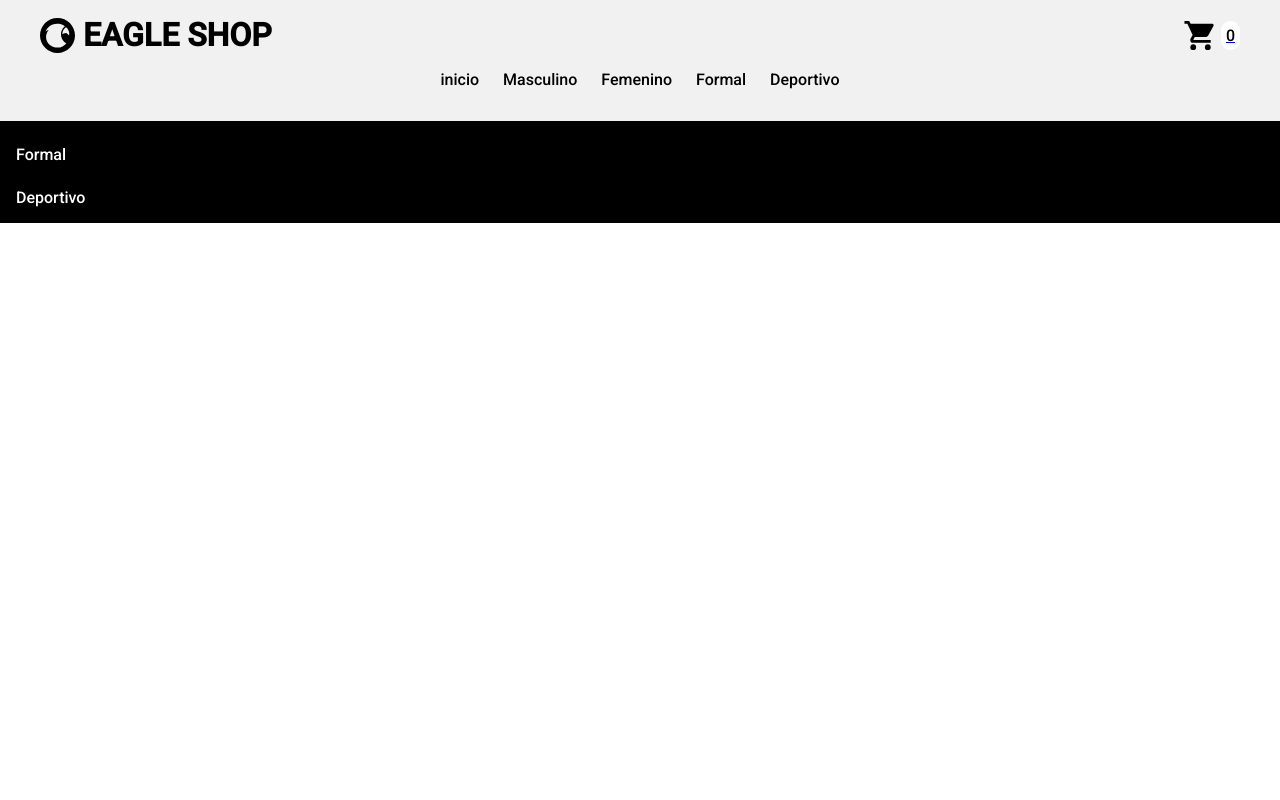
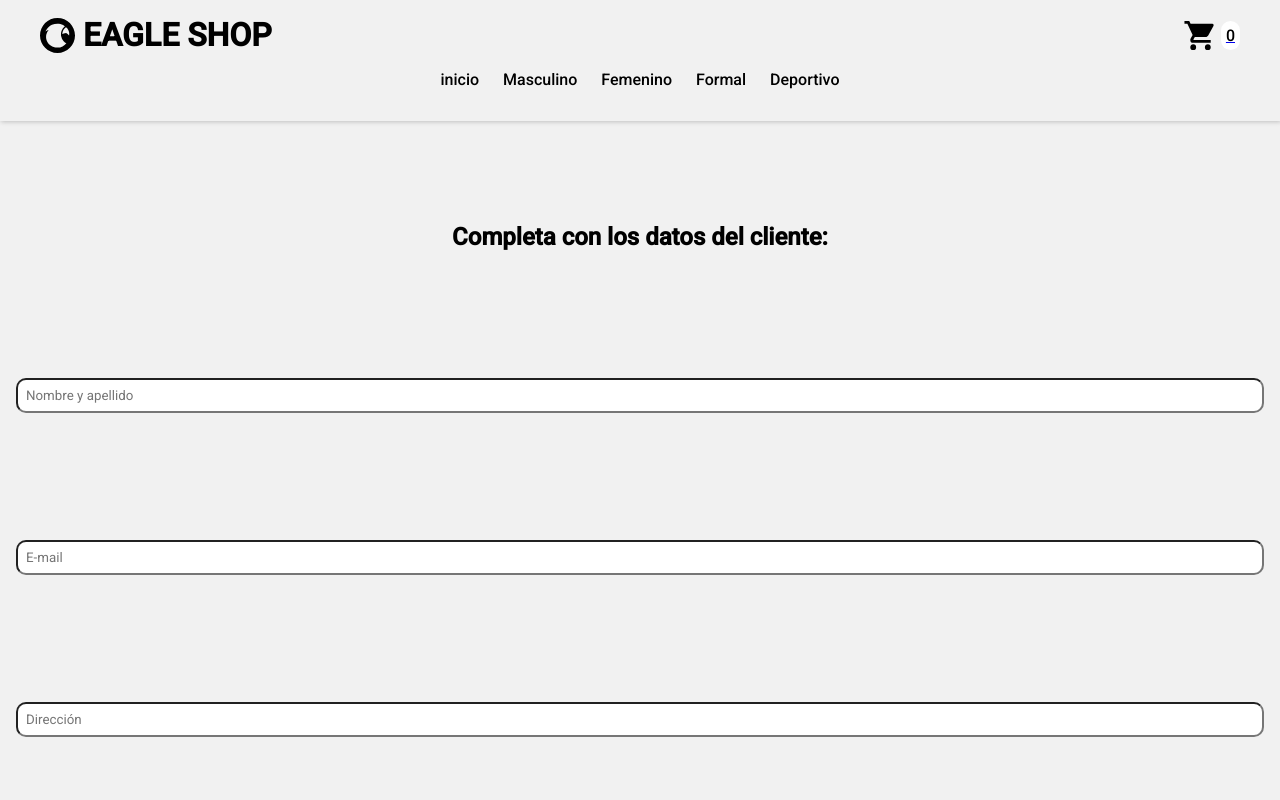
Before and after one commit to josecoronel20/EntregaFinal-Coronel-Reactjs, a React (Create React App) app: page /brief in a window 1280 px wide. Shown: the top 800 px of the page. Built offline with nearby package versions, Linux system fonts and the light colour scheme; no server answers; the database is empty.

Commit message:
corrigiendo error de filtrado y agregando recogida de datos del cliente

```diff
--- a/src/App.js
+++ b/src/App.js
@@ -6,6 +6,8 @@ import Detail from "./routes/Detail";
 import Footer from "./components/footerComponents/Footer";
 import Checkout from "./routes/Checkout"
 import ItemListContainer from "./components/itemListComponents/ItemListContainer";
+import Brief from "./components/checkoutComponents/Brief";
+
 
 function App() {
   return (
@@ -16,6 +18,7 @@ function App() {
           <Route exact path="/category/:id" element={<ItemListContainer />} />
           <Route exact path="/item/:id" element={<Detail />} />
           <Route exact path="/checkout" element={<Checkout />} />
+          <Route exact path="/brief" element={<Brief />} />
         </Routes>
         <Footer />
     </BrowserRouter>
--- /dev/null
+++ b/src/components/checkoutComponents/Brief.js
@@ -0,0 +1,60 @@
+import React, { useContext, useState } from "react";
+import "../../styles/brief.css";
+import BuyBtn from "./BuyBtn";
+import { CartWidgetContext } from "../../context/CartWidgetContext";
+import { collection, addDoc, getFirestore } from "firebase/firestore";
+
+const Brief = () => {
+
+  const [formData, setFormData] = useState({
+    name: "",
+    email: "",
+    address: "",
+  });
+
+  const handleChange = (e) => {
+    const { name, value } = e.target;
+    setFormData({
+      ...formData,
+      [name]: value,
+    });
+  };
+
+
+
+  return (
+    <div className="brief">
+      <h2>Completa con los datos del cliente:</h2>
+      <input
+        value={formData.name}
+        name="name"
+        type="text"
+        placeholder="Nombre y apellido"
+        onChange={handleChange}
+      />
+      <input
+        value={formData.email}
+        name="email"
+        type="email"
+        placeholder="E-mail"
+        onChange={handleChange}
+      />
+      <input
+        value={formData.address}
+        name="address"
+        type="text"
+        placeholder="Dirección"
+        onChange={handleChange}
+      />
+
+      <BuyBtn
+      data={formData}
+        formName={formData.name}
+        formEmail={formData.email}
+        formAddress={formData.address}
+      />
+    </div>
+  );
+};
+
+export default Brief;
--- a/src/components/checkoutComponents/BuyBtn.js
+++ b/src/components/checkoutComponents/BuyBtn.js
@@ -1,24 +1,59 @@
 import React, { useContext } from "react";
+import { Link } from "react-router-dom";
+import "../../styles/buyBtn.css";
 import { CartWidgetContext } from "../../context/CartWidgetContext";
-import { Link } from "react-router-dom";
-import swal from 'sweetalert';
-import "../../styles/buyBtn.css"
+import swal from "sweetalert";
+import { collection, addDoc, getFirestore } from "firebase/firestore";
 
-const BuyBtn = () => {
+const BuyBtn = ({ formName, formEmail, formAddress, data }) => {
   const [cart, setCart] = useContext(CartWidgetContext);
+  const formData = data;
+  const db = getFirestore();
 
-  const buy = () => {
+  const buy = async () => {
+    try {
+      if (!formData.name || !formData.email || !formData.address) {
+        alert("Por favor, complete todos los campos del formulario.");
+        return;
+      }
+
+      const cartDescription = cart.map((item) => ({
+        name: item.title,
+        quantity: item.quantity,
+        price: item.price,
+      }));
+
+      const orderData = {
+        ...formData,
+        cart: cartDescription,
+      };
+
+      const docRef = await addDoc(collection(db, "orders"), orderData);
+
+      console.log(
+        "Datos del cliente y productos enviados a Firebase. ID del documento:",
+        docRef.id
+      );
+    } catch (error) {
+      console.error(
+        "Error al enviar los datos del cliente y productos a Firebase:",
+        error
+      );
+    }
+
     setCart([]);
     swal("Tu compra se realizó con éxito");
   };
 
-  return (
-    <Link to={"/"} className="linkBuyBtn">
-    <button className="buyBtn" onClick={buy}>
-      Comprar
-    </button>
-    </Link>
-  );
+  if (formName && formEmail && formAddress) {
+    return (
+      <Link to={"/"}>
+        <button className="buyBtn" onClick={buy}>
+          Finalizar compra
+        </button>
+      </Link>
+    );
+  }
 };
 
 export default BuyBtn;
--- a/src/components/itemListComponents/ItemListContainer.js
+++ b/src/components/itemListComponents/ItemListContainer.js
@@ -12,14 +12,14 @@ const ItemListContainer = () => {
   const [products] = useContext(ProductsFirebaseContext);
 
   useEffect(() => {
+    let filteredProducts = [...products];
     if (categoryName) {
-      const filteredProducts = products.filter(
+      filteredProducts = filteredProducts.filter(
         (product) => product.category === categoryName
       );
-      setProductsInList(filteredProducts);
-    } else {
-      setProductsInList(productsInList);
     }
+
+    setProductsInList(filteredProducts);
   }, [categoryName]);
 
   const location = useLocation();
@@ -27,8 +27,8 @@ const ItemListContainer = () => {
 
   return (
     <div className="itemListContainer">
-      {products.length !== 0 ? (
-        products.map((product) => (
+      {productsInList.length !== 0 ? (
+        productsInList.map((product) => (
           <ItemList
             styleCard="card"
             src={product.url}
--- a/src/context/ProductsFirebaseContext.js
+++ b/src/context/ProductsFirebaseContext.js
@@ -4,6 +4,8 @@ import { getFirestore, collection, getDocs } from "firebase/firestore";
 export const ProductsFirebaseContext = createContext(null);
 
 export const ProductsFirebaseProvider = ({ children }) => {
+
+
   const [products, setProducts] = useState([]);
 
   useEffect(() => {
--- a/src/index.js
+++ b/src/index.js
@@ -4,7 +4,7 @@ import App from "./App";
 import { CartWidgetProvider } from "./context/CartWidgetContext";
 import { ProductsFirebaseProvider } from "./context/ProductsFirebaseContext";
 // Import the functions you need from the SDKs you need
-import { initializeApp } from "firebase/app";
+import { initializeApp, getFirestore } from "firebase/app";
 import { getAnalytics } from "firebase/analytics";
 // TODO: Add SDKs for Firebase products that you want to use
 // https://firebase.google.com/docs/web/setup#available-libraries
--- a/src/routes/Checkout.js
+++ b/src/routes/Checkout.js
@@ -3,6 +3,7 @@ import { CartWidgetContext } from "../context/CartWidgetContext";
 import { useContext } from "react";
 import "../styles/checkout.css";
 import BuyBtn from "../components/checkoutComponents/BuyBtn";
+import { Link } from "react-router-dom";
 
 const Checkout = () => {
   const [cart, setCart] = useContext(CartWidgetContext);
@@ -36,7 +37,9 @@ const Checkout = () => {
               <img src={product.url} alt="imagen de producto" />
               <h3>{product.title}</h3>
               <p className="quantity">cantidad: {product.quantity}</p>
-              <p className="price">${Math.floor(product.price * product.quantity)}</p>
+              <p className="price">
+                ${Math.floor(product.price * product.quantity)}
+              </p>
               <p className="x" onClick={handleDelete} id={product.id}>
                 x
               </p>
@@ -46,7 +49,9 @@ const Checkout = () => {
           <p>el carrito está vacío</p>
         )}
         <p>TOTAL: ${total}</p>
-        <BuyBtn />
+        <Link to={"/brief"}>
+          <button className="buyBtn">Continuar con la compra</button>
+        </Link>
       </div>
     </div>
   );
--- /dev/null
+++ b/src/styles/brief.css
@@ -0,0 +1,15 @@
+.brief{
+    box-sizing: border-box;
+    padding: 10rem 1rem 0;
+    height: 100vh;
+    display: flex;
+    flex-direction: column;
+    justify-content: space-around;
+    text-align: center;
+    background-color: rgb(241, 241, 241);
+}
+
+.brief input{
+    padding: .5rem;
+    border-radius: 10px;
+}
--- a/src/styles/footerStyles/footer.css
+++ b/src/styles/footerStyles/footer.css
@@ -3,4 +3,9 @@
     justify-content: center;
     align-items: center;
     width: 100vw;
+    box-sizing: border-box;
 }
+
+.footerContainer{
+    width: 100%;
+}
```
